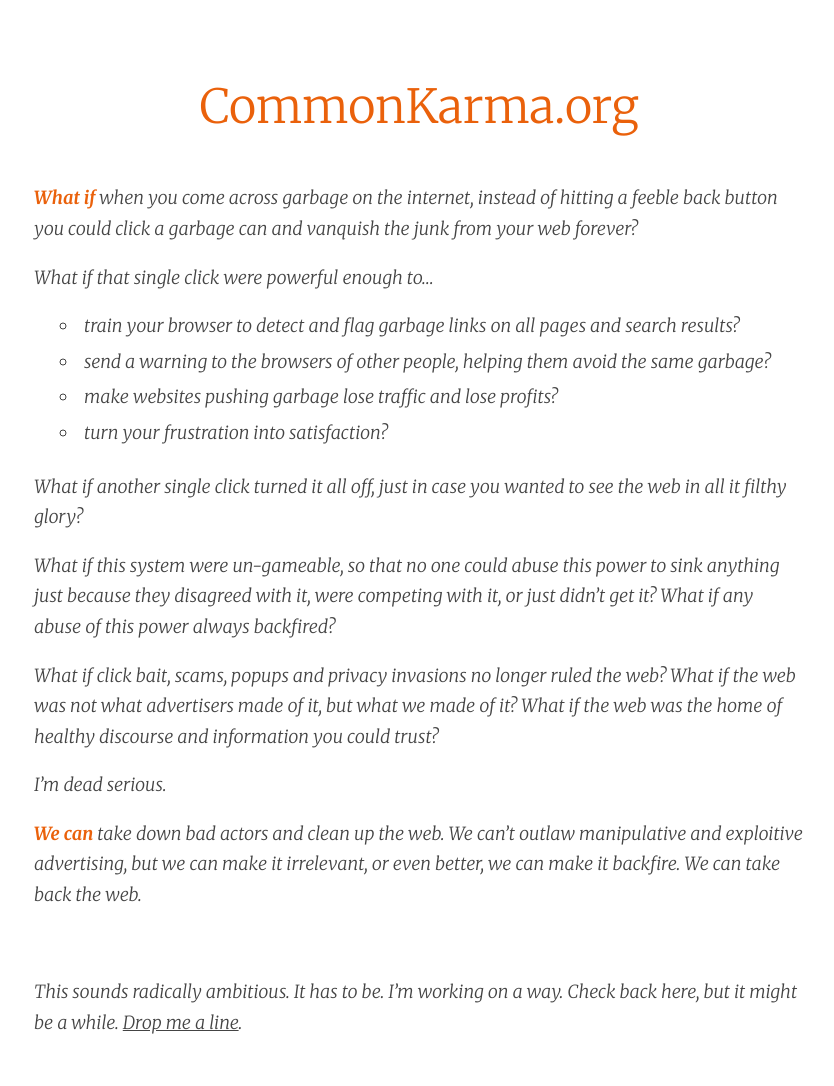
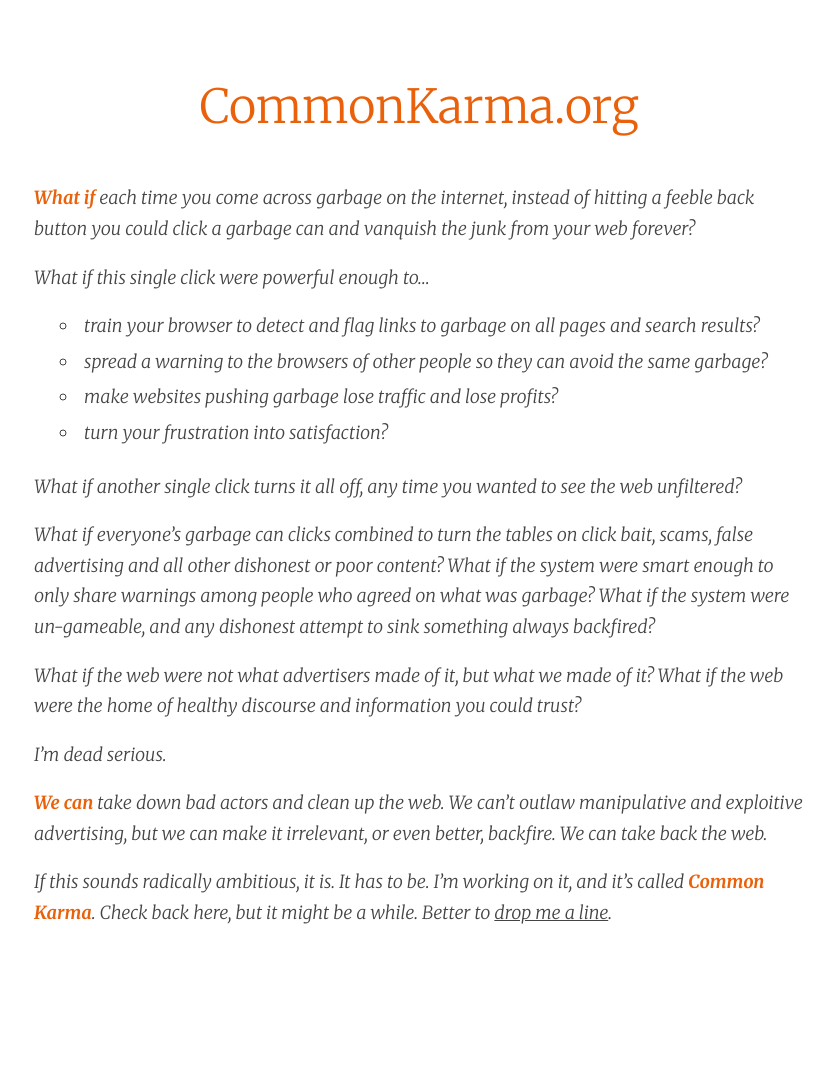
Before and after one commit to commonkarma/commonkarma.org-source, a Jekyll site: the page built from index.md, in a window 1280 px wide. Shown: the whole page, without its empty margins (221-1055 px from the left). Built offline with Jekyll 4.4.1, drawn with Linux system fonts in a browser that asks for light colours; nearby versions of some CDN libraries; comment, search, counter and statistics services are not loaded; after the commit the page ends 977 px from its top, so only the background shows below that.

Commit message:
wordsmithing

```diff
--- a/index.md
+++ b/index.md
@@ -5,25 +5,23 @@ title: What If?
 
 
 
-**What if** when you come across garbage on the internet, instead of hitting a feeble back button you could click a garbage can and vanquish the junk from *your* web forever?
+**What if** each time you come across garbage on the internet, instead of hitting a feeble back button you could click a garbage can and vanquish the junk from *your* web forever?
 
-What if that single click were powerful enough to...
+What if this single click were powerful enough to...
 
-- train your browser to detect and flag garbage links on all pages and search results?
-- send a warning to the browsers of other people, helping them avoid the same garbage?
+- train your browser to detect and flag links to garbage on all pages and search results?
+- spread a warning to the browsers of other people so they can avoid the same garbage?
 - make websites pushing garbage lose traffic and lose profits?
 - turn your frustration into satisfaction?
 
-What if another single click turned it all off, just in case you wanted to see the web in all it filthy glory?
+What if another single click turns it all off, any time you wanted to see the web unfiltered?
 
-What if this system were un-gameable, so that no one could abuse this power to sink anything just because they disagreed with it, were competing with it, or just didn't get it? What if any abuse of this power always backfired?
+What if everyone's garbage can clicks combined to turn the tables on click bait, scams, false advertising and all other dishonest or poor content? What if the system were smart enough to only share warnings among people who agreed on what was garbage? What if the system were un-gameable, and any dishonest attempt to sink something always backfired?
 
-What if click bait, scams, popups and privacy invasions no longer ruled the web? What if the web was not what advertisers made of it, but *what we made of it?* What if the web was the home of healthy discourse and information you could trust?
+What if the web were not what advertisers made of it, but *what we made of it?*  What if the web were the home of healthy discourse and information you could trust?
 
 I'm dead serious.
 
-**We can** take down bad actors and clean up the web. We can’t outlaw manipulative and exploitive advertising, but we can make it irrelevant, or even better, we can make it backfire. We can take back the web.
+**We can** take down bad actors and clean up the web. We can’t outlaw manipulative and exploitive advertising, but we can make it irrelevant, or even better, backfire. We can take back the web.
 
-<br>
-
-This sounds radically ambitious. It has to be. I’m working on a way. Check back here, but it might be a while. [Drop me a line](mailto:whatif@commonkarma.org).
+If this sounds radically ambitious, it is. It has to be. I’m working on it, and it's called **Common Karma**. Check back here, but it might be a while. Better to [drop me a line](mailto:whatif@commonkarma.org).
```
